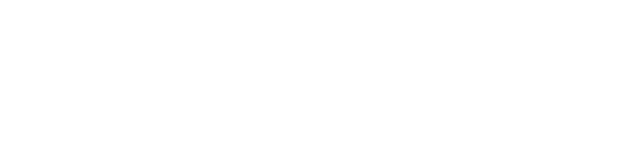
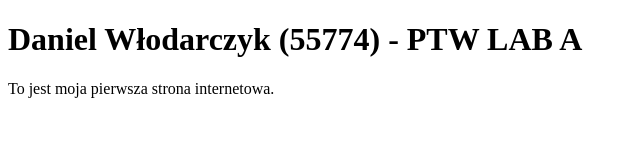
Before and after one commit to danielwlodarczyk0204-afk/danielwlodarczyk.github.io, a plain HTML site: page lab-a/index.html in a window 1280 px wide. Shown: the whole page, without its empty margins (0-640 px from the left). Drawn offline with Linux system fonts and the light colour scheme.

Commit message:
Pierwsza wersja

```diff
--- a/lab-a/index.html
+++ b/lab-a/index.html
@@ -8,6 +8,8 @@
     <script src="//wi.arturk.pl/zen-style.js.php?styles[]=style-1&styles[]=style-2" defer></script>
 </head>
 <body>
+    <h1>Daniel Włodarczyk (55774) - PTW LAB A</h1>
 
+    <p>To jest moja pierwsza strona internetowa.</p>
 </body>
 </html>
--- /dev/null
+++ b/lab-b/scripts.js
@@ -0,0 +1 @@
+console.debug("Hello world!");
--- /dev/null
+++ b/lab-b/styles.css
@@ -0,0 +1,3 @@
+body {
+  background-color: #f3fff3;
+}
```
Also changed, not shown: 3 other files.
